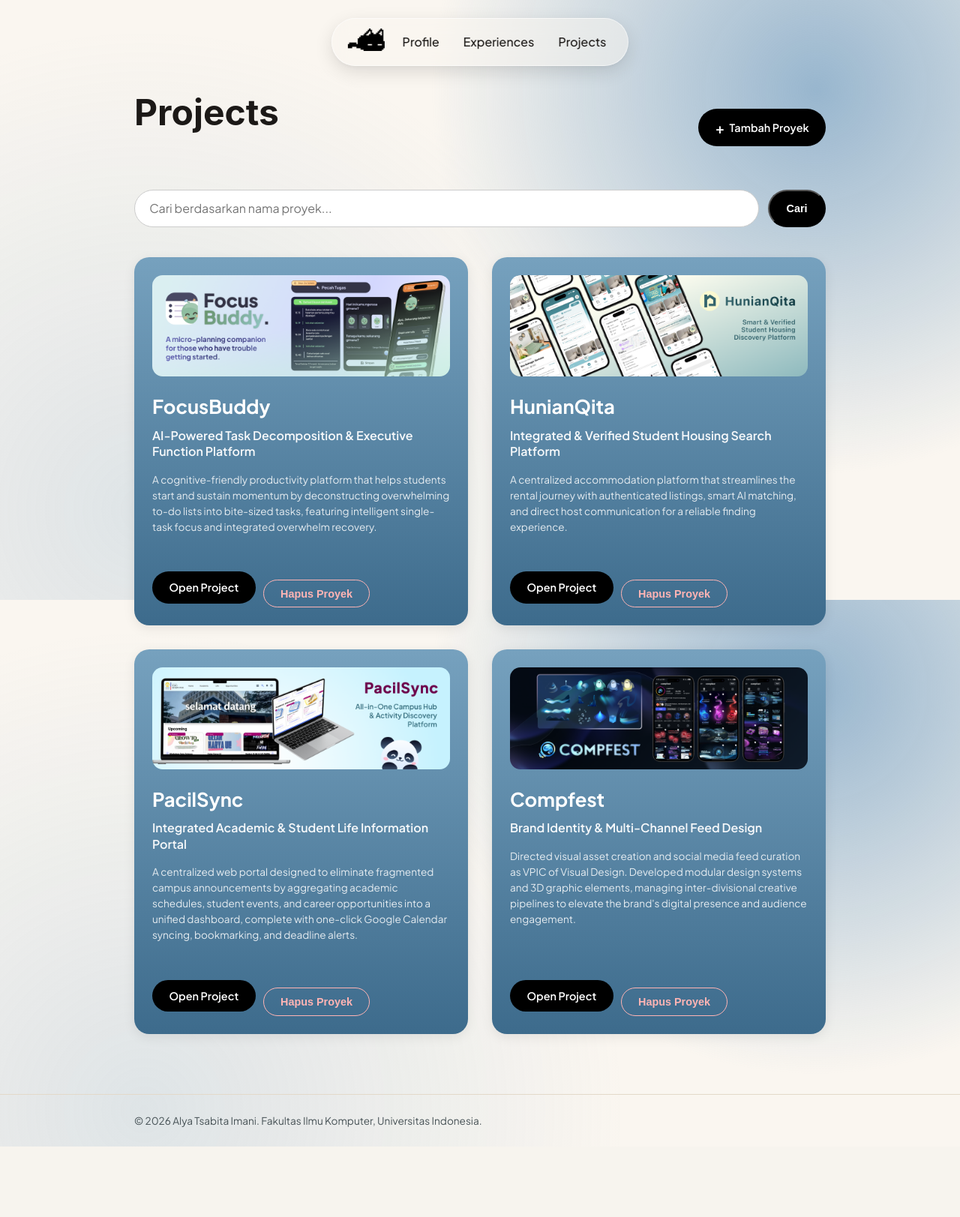
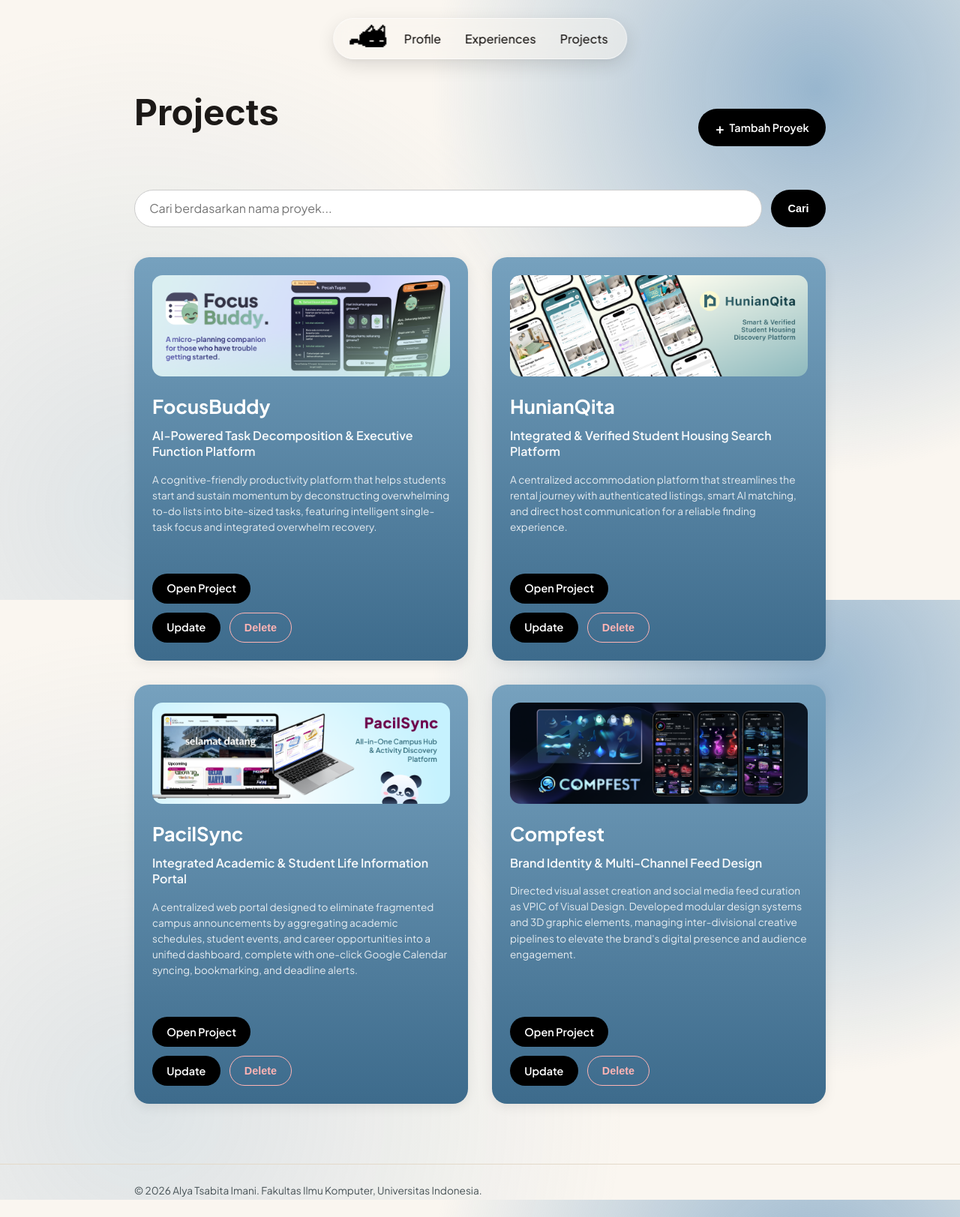
Before and after one commit to Alyatsbt/myportofolio, a Django app: page /projects/ in a window 1280 px wide. Shown: the whole page at 75% size. Before the commit the page ends 1529 px from the top, so only its background shows below. Run offline with Django 5.2, Linux system fonts and the light colour scheme; data comes from the database, SQL or seed files in the repository.

Commit message:
style: Tweak the UI design on the project page

```diff
--- a/main/urls.py
+++ b/main/urls.py
@@ -9,5 +9,5 @@ urlpatterns = [
     path("projects/", show_projects, name="show_projects"),
     path("projects/add/", create_project, name="create_project"),
     path("api/projects/", get_projects_json, name="get_projects_json"),
-    path("projects/<uuid:project_id>/delete/",delete_project, name="delete_project")
+    path("projects/<str:project_id>/delete/",delete_project, name="delete_project")
     ]
--- a/static/css/style.css
+++ b/static/css/style.css
@@ -16,6 +16,8 @@ html {
     --paper: #faf6f0;
     --accent: #6F9BC0;
     --accent-dark: #0A5593;
+    --btn-card-h-f: #083456;
+    --btn-card-h: #BAE1FF;
     --line: #e3d9c9;
     --text-muted: #475256;
     --radius: 20px;
@@ -61,7 +63,7 @@ h1, .brand {
     display: flex;
     align-items: center;
     gap: 1.5rem;
-    padding: 0.8rem 1.8rem 0.8rem 1.3rem;
+    padding: 0.5rem 1.5rem 0.5rem 1.3rem;
     background-color: rgba(250, 246, 240, 0.5);
     backdrop-filter: blur(12px);
     -webkit-backdrop-filter: blur(12px);
@@ -71,9 +73,16 @@ h1, .brand {
                 0 2px 6px rgba(0, 0, 0, 0.04);
 }
 
-.nav-icon {
+.cat-logo {
+    transition: all 0.2s ease-in-out;
+    cursor: pointer;
     height: 30px;
     width: auto;
+}
+
+.cat-logo:hover,
+.cat-logo:active {
+    content: url('/static/img/Vector.png');
 }
 
 .floating-nav nav {
@@ -576,10 +585,10 @@ h1, .brand {
     flex-grow: 1;
 }
 
-/* Tombol Open Project */
-.btn-project {
-    display: inline-block;
-    width: fit-content;
+.btn-primary {
+    display: inline-flex;
+    align-items: center;
+    justify-content: center;
     padding: 0.6rem 1.4rem;
     border-radius: 50px;
     background-color: #000000;
@@ -587,13 +596,41 @@ h1, .brand {
     text-decoration: none;
     font-size: 0.9rem;
     font-weight: 600;
+    border: none;        /* Bebas border */
+    outline: none;
+    cursor: pointer;
     transition: all 0.2s ease;
+}
+
+.btn-primary:hover {
+    background-color: var(--accent);
+}
+
+/* Tombol Open Project */
+.btn-project {
+    display: inline-flex;
+    align-items: center;
+    justify-content: center;
+    box-sizing: border-box;
+    height: 40px;
+
+    width: fit-content;
+    padding: 0rem 1.2rem;
+    border-radius: 50px;
+    background-color: #000000;
+    color: #ffffff;
+    text-decoration: none;
+    font-size: 0.9rem;
+    font-weight: 600;
+    border: 1px solid transparent;
+    transition: all 0.2s ease;
+    border: none;
 }
 
 .btn-project:hover,
 .btn-project:active {
-    background-color: #CDE4F7;
-    color: #0D2B42;
+    background-color: var(--btn-card-h);
+    color: var(--btn);
 }
 
 /* Responsive Mobile untuk Halaman Projects */
@@ -718,14 +755,20 @@ h1, .brand {
 /* Penjajaran tombol di dalam card */
 .project-action {
     display: flex;
-    align-items: center;
+    flex-direction: column;
     flex-wrap: wrap; /* Jika layar kecil, tombol akan turun ke bawah dengan rapi */
-    gap: 10px;
-    margin-top: 1rem;
+    gap: 12px;
+    margin-top: 1.5rem;
 }
 
-/* --- Styling Khusus Tombol Delete di dalam Card --- */
-/* Agar tidak menabrak warna background card */
+.action-row2 {
+    display: flex;
+    align-items: center;
+    gap: 12px;
+}
+/* =======================================================
+   1. TOMBOL DELETE (Tombol trigger di dalam Card)
+   ======================================================= */
 .btn-delete {
     background-color: transparent;
     color: #ffb4b4; /* Warna merah muda terang agar kontras di dark-card */
@@ -738,7 +781,9 @@ h1, .brand {
     color: #000;
 }
 
-/* --- Styling CSS Pop-Up Modal Delete (Bawaan Tutorial) --- */
+/* =======================================================
+   2. MODAL POP-UP KONFIRMASI
+   ======================================================= */
 .project-delete-modal {
     display: none;
     position: fixed;
@@ -760,7 +805,7 @@ h1, .brand {
     display: flex;
 }
 
-.project-delete-modal_backdrop {
+.project-delete-modal__backdrop {
     position: absolute;
     inset: 0;
     width: 100%;
@@ -771,7 +816,7 @@ h1, .brand {
     cursor: default;
 }
 
-.project-delete-modal_content {
+.project-delete-modal__content {
     position: relative;
     z-index: 1;
     width: min(100%, 480px);
@@ -779,16 +824,16 @@ h1, .brand {
     background: #fff;
     border-radius: 16px;
     box-shadow: 0 1rem 3rem rgba(0, 0, 0, 0.3);
-    color: #333; /* Memastikan teks di modal berwarna gelap */
+    color: #333;
 }
 
-.project-delete-modal_content h2 {
+.project-delete-modal__content h2 {
     margin: 0 0 0.75rem;
     font-size: 1.5rem;
     color: #111;
 }
 
-.project-delete-modal_close {
+.project-delete-modal__close {
     position: absolute;
     top: 1rem;
     right: 1.25rem;
@@ -801,14 +846,16 @@ h1, .brand {
     color: #777;
 }
 
-.project-delete-modal_actions {
+.project-delete-modal__actions {
     display: flex;
     justify-content: flex-end;
     gap: 0.75rem;
     margin-top: 1.5rem;
 }
 
-/* Tombol Aksi di Dalam Modal */
+/* =======================================================
+   3. TOMBOL AKSI DI DALAM MODAL
+   ======================================================= */
 .button-danger {
     background: #e11d48;
     color: white;
--- a/templates/base.html
+++ b/templates/base.html
@@ -3,6 +3,7 @@
 <!DOCTYPE html>
 <html lang="en">
 <head>
+    <link rel="icon" type="image/png" href="{% static 'img/icon.png' %}">
     <meta charset="UTF-8">
     <meta name="viewport" content="width=device-width, initial-scale=1.0">
     <title>{{ name }} - Portfolio</title>
@@ -22,7 +23,7 @@
     <header class="floating-nav">
         <div class="nav-content">
             <a href="{% url 'main:show_main' %}#profile">
-            <img src="/static/img/Subtract.png" alt="Cat Icon" class="nav-icon">
+            <img src="/static/img/Subtract.png" alt="Cat Icon" class="cat-logo">
             </a>
             <nav aria-label="Main Navigation">
                 <a href="{% url 'main:show_main' %}#profile">Profile</a>
--- a/templates/components/project_delete_modal.html
+++ b/templates/components/project_delete_modal.html
@@ -1,12 +1,10 @@
-<p class="experience-status">
 <button type="button"
         class="btn-project btn-delete"
         popovertarget="delete-project-{{ project.id }}"
         aria-label="Hapus {{ project.title }}"
         title="Hapus proyek">
-        Hapus Proyek
+    Delete
 </button>
-</p>
 <div id="delete-project-{{ project.id }}"
      class="project-delete-modal"
      popover="auto"
--- a/templates/projects.html
+++ b/templates/projects.html
@@ -13,14 +13,14 @@
             <div class="project-header">
                 <h1 class="projects-page-title">Projects</h1>
                 <!-- Menggunakan class .btn-project agar gayanya seragam -->
-                <a href="{% url 'main:create_project' %}" class="btn-project btn-add">
+                <a href="{% url 'main:create_project' %}" class="btn-primary btn-add">
                     <span aria-hidden="true" style="font-size:1.2rem;">+</span> Tambah Proyek
                 </a>
             </div>
 
             <form method="get" action="{% url 'main:show_projects' %}" class="project-search">
                 <input type="search" name="title" value="{{ title_query }}" placeholder="Cari berdasarkan nama proyek..." class="project-search_input" aria-label="Cari berdasarkan nama proyek">
-                <button type="submit" class="btn-project">Cari</button>
+                <button type="submit" class="btn-primary">Cari</button>
             </form>
             <!-- =================================================== -->
 
@@ -42,6 +42,7 @@
                         <p class="project-description">{{ project.description }}</p>
 
                         <div class="project-action">
+                            <div class= "action-row1">
                                 {% if project.project_url %}
                                     <a href="{{ project.project_url }}" target="_blank" rel="noopener noreferrer" class="btn-project">
                                         Open Project
@@ -49,9 +50,9 @@
                                 {% else %}
                                     <span class="btn-project disabled">Coming Soon</span>
                                 {% endif %}
-
-                            <!-- ====== TAMBAHAN TUTORIAL 3: Modal Delete ====== -->
-                            <!-- Pastikan modalnya dipanggil di sini -->
+                            </div>
+                            <div class="action-row2">
+                                <a href="#" class="btn-project btn-update">Update</a>
                                 {% include "components/project_delete_modal.html" with project=project %}
                             </div>
                         </div>
```
Also changed, not shown: static/img/Vector.png (added), static/img/icon.png (added). Lines whose indentation alone changed are shown as unchanged.
